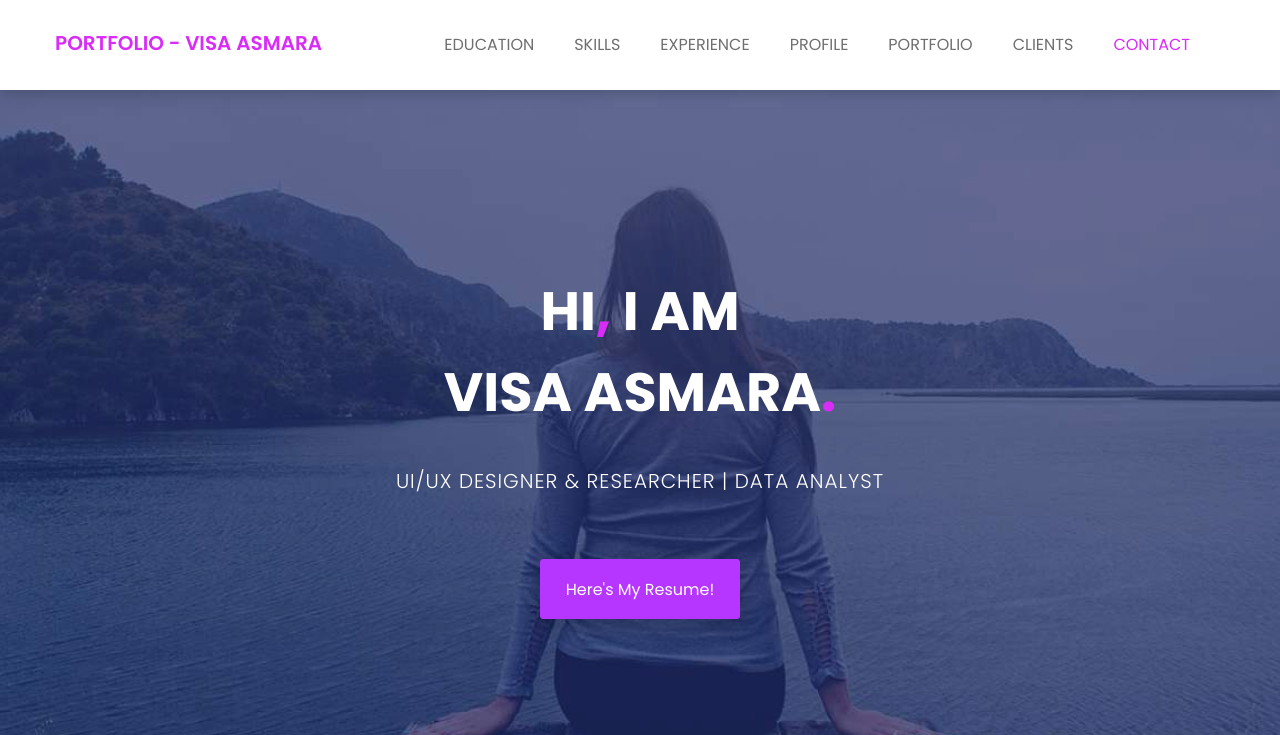
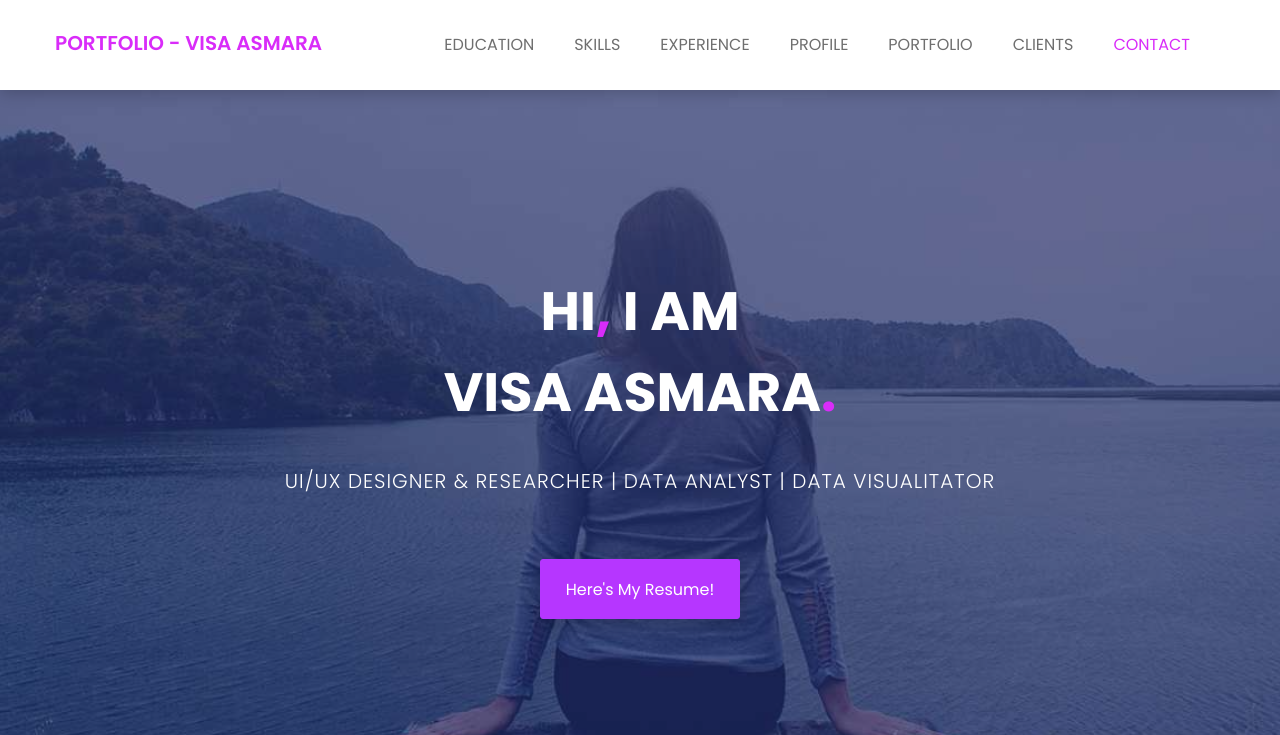
Before and after one commit to visaasmara/portfolio-visa, a plain HTML site: page index.html in a window 1280 px wide. Shown: the top 735 px of the page. Drawn offline with nearby package versions, Linux system fonts and the light colour scheme.

Commit message:
add data vis

```diff
--- a/index.html
+++ b/index.html
@@ -104,7 +104,7 @@
 					<div class="col-md-12 text-center">
 						<div class="header-text">
 							<h2>hi<span>,</span> i am <br> Visa Asmara<span>.</span>   </h2>
-							<p>UI/UX Designer & Researcher	<span> | </span>Data Analyst</p>
+							<p>UI/UX Designer & Researcher	<span> | </span>Data Analyst | Data Visualitator</p>
 							<a href="assets/download/browney.txt" download>Here's my resume!</a>
 						</div><!--/.header-text-->
 					</div><!--/.col-->
```
